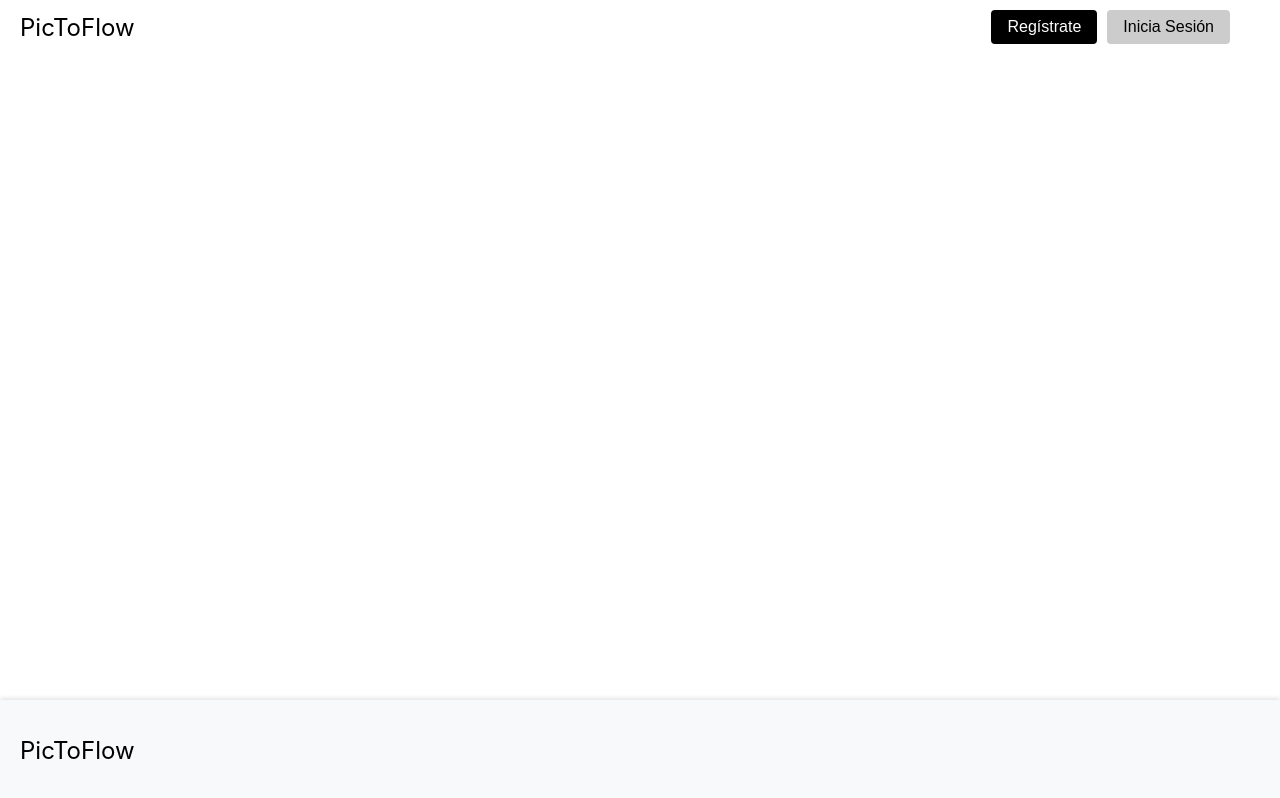
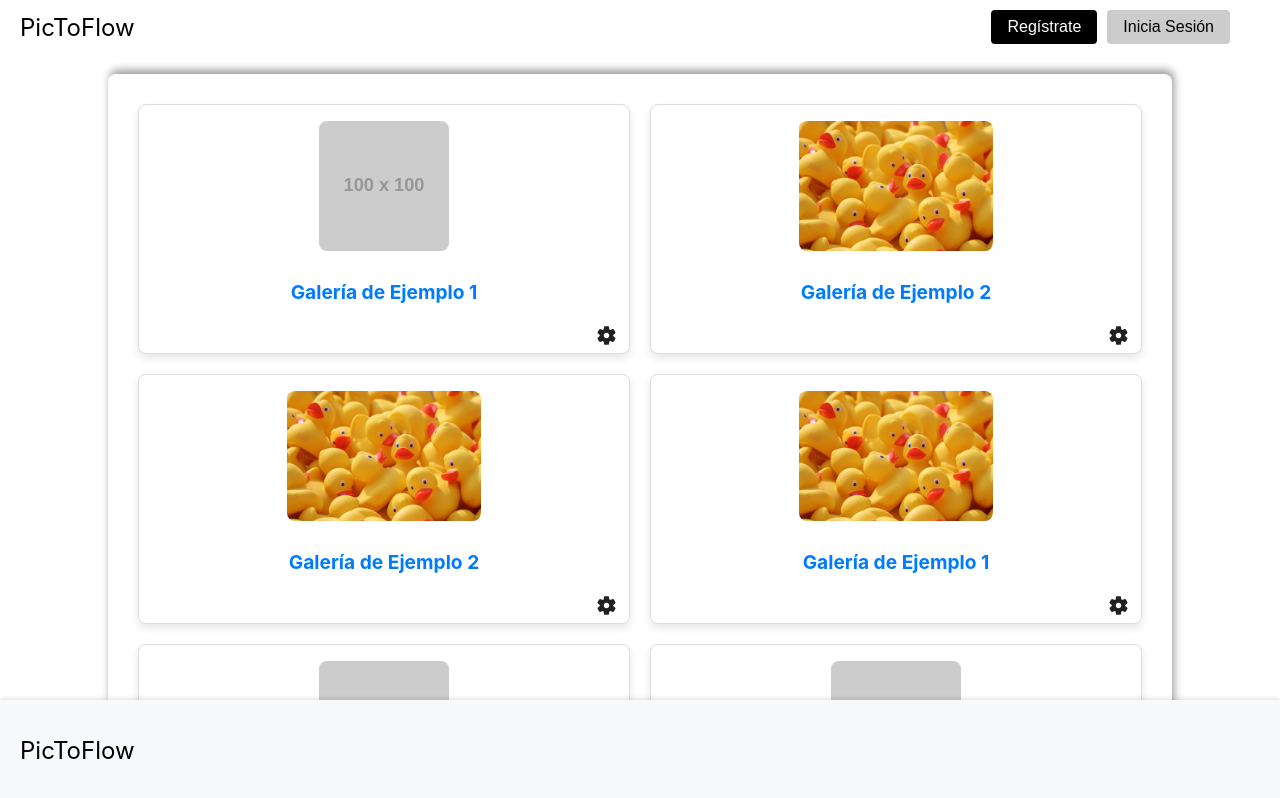
Before and after one commit to BitorBarbastro/pictoflow-Frontend, a React (Create React App) app: page /adminGalleries in a window 1280 px wide. Shown: the top 798 px of the page. Built offline with nearby package versions, Linux system fonts and the light colour scheme.

Commit message:
pagina adminGalleries mejoras visuales y enrutamientos

```diff
--- a/src/App.js
+++ b/src/App.js
@@ -9,12 +9,11 @@ import Hero from './components/hero';
 import CreateGallery from './components/CreateGallery';
 import AddImages from './components/AddImages';
 import GalleryPresentation from './components/GalleryPresentation';
-import PrivateRoute from './components/PrivateRoute';
-import PublicRoute from './components/PublicRoute';
 import UserProfile from './components/UserProfile';
 import WatermarkUpload from './components/WatermarkUpload';
+import AdminGalleries from './components/AdminGalleries'; // Importa el nuevo componente
 import styled from 'styled-components';
-import './App.css';
+import './App.css'; // Importa App.css
 
 const AppContainer = styled.div`
   display: flex;
@@ -36,15 +35,16 @@ function App() {
       <Content>
         <Routes>
           <Route exact path="/" element={<Hero />} />
-          <Route path="/login" element={<PublicRoute element={Login} />} />
+          <Route path="/login" element={<Login />} />
           <Route path="/register1" element={<Register1 />} />
           <Route path="/register2" element={<Register2 />} />
           <Route path="/createGallery" element={<CreateGallery />} />
           <Route path="/hero" element={<Hero />} />
-          <Route path="/perfil" element={<PrivateRoute element={UserProfile} />} />
-          <Route path="/watermarks" element={<PrivateRoute element={WatermarkUpload} />} />
-          <Route path="/addImages/:galleryId" element={<PrivateRoute element={AddImages} />} />
-          <Route path="/presentacion/:galleryId" element={<PrivateRoute element={GalleryPresentation} />} />
+          <Route path="/perfil" element={<UserProfile />} />
+          <Route path="/watermarks" element={<WatermarkUpload />} />
+          <Route path="/addImages/:galleryId" element={<AddImages />} />
+          <Route path="/presentacion/:galleryId" element={<GalleryPresentation />} />
+          <Route path="/adminGalleries" element={<AdminGalleries />} /> {/* Nueva ruta sin PrivateRoute */}
         </Routes>
       </Content>
       {!excludedPaths.includes(location.pathname) && <Footer />}
--- /dev/null
+++ b/src/components/AdminGalleries.js
@@ -0,0 +1,176 @@
+import React, { useState, useEffect } from 'react';
+import { Link } from 'react-router-dom';
+import styled, { keyframes } from 'styled-components';
+
+const GalleryList = styled.div`
+  display: flex;
+  flex-wrap: wrap;
+  justify-content: center;
+  border: none;
+  border-radius: 8px;
+  padding: 20px;
+  width: 80%;
+  margin: 20px auto 160px;
+  box-shadow:  2px -4px 8px 0px rgba(0, 0, 0, 0.4);
+`;
+
+const GalleryItem = styled.div`
+  position: relative; /* Añadir posición relativa para permitir la posición absoluta del botón */
+  display: flex;
+  flex-direction: column;
+  align-items: center;
+  height: 250px;
+  margin: 10px;
+  border-radius: 8px;
+  box-shadow: 0 4px 8px rgba(0, 0, 0, 0.1); /* Cambiar la sombra para que sea externa */
+  width: calc(50% - 20px);
+  background-color: #fff;
+  padding: 16px; /* Aumentar el padding para más espacio interno */
+  box-sizing: border-box;
+  border: 1px solid #ddd; /* Añadir un borde */
+`;
+const rotateAnimation = keyframes`
+  0% {
+    transform: rotate(0deg);
+  }
+  50% {
+    transform: rotate(270deg);
+  }
+  100% {
+    transform: rotate(180deg);
+  }
+`;
+
+const OptionsButton = styled.button`
+  position: absolute;
+  right: 10px;
+  bottom: 5px;
+  background: url('/images/settings.svg') no-repeat center center;
+  background-size: cover;
+  border: none;
+  border-radius: 50%;
+  width: 25px;
+  height: 25px;
+  display: flex;
+  align-items: center;
+  justify-content: center;
+  cursor: pointer;
+  &:hover {
+    animation: ${rotateAnimation} 1s ease-in-out;
+  }
+`;
+
+
+const GalleryImage = styled.img`
+  width: auto;
+  height: 60%;
+  object-fit: cover;
+  border-radius: 8px;
+  transition: transform 0.1s ease, box-shadow 0.3s ease; /* Añadir transición para suavizar el efecto */
+
+  &:hover {
+    transform: ${({ mouseX, mouseY }) => `scale(1.05) rotateX(${mouseY}deg) rotateY(${mouseX}deg)`}; /* Escalar e inclinar la imagen */
+    box-shadow: ${({ mouseX, mouseY }) => `${-mouseX}px ${-mouseY}px 20px rgba(0, 0, 0, 0.3)`}; /* Sombra dinámica invertida */
+  }
+`;
+
+const GalleryInfo = styled.div`
+  margin-top: 10px;
+  text-align: center;
+`;
+
+const GalleryTitle = styled.h3`
+  font-size: 1.2em; /* Aumentar el tamaño de la fuente */
+  margin-bottom: 8px; /* Añadir margen inferior */
+  text-align: center; /* Centrar el texto */
+`;
+
+const EditLink = styled(Link)`
+  color: #007bff;
+  text-decoration: none;
+  margin-top: 8px; /* Aumentar el margen superior */
+  text-align: center; /* Centrar el enlace */
+
+  &:hover {
+    text-decoration: underline; /* Subrayar el enlace al pasar el ratón */
+  }
+`;
+const AdminGalleries = () => {
+    const [galleries, setGalleries] = useState([]);
+    const [mousePosition, setMousePosition] = useState({ x: 0, y: 0 });
+
+    useEffect(() => {
+        // Configurar solo las galerías de ejemplo
+        const exampleGalleries = [
+            {
+                id: 1,
+                title: 'Galería de Ejemplo 1',
+                images: [{ url: 'https://via.placeholder.com/100' }]
+            },
+            {
+                id: 2,
+                title: 'Galería de Ejemplo 2',
+                images: [{ url: '/images/cuack.jpg' }]
+            },
+            {
+                id: 3,
+                title: 'Galería de Ejemplo 2',
+                images: [{ url: '/images/cuack.jpg' }]
+            },
+
+            {
+                id: 4,
+                title: 'Galería de Ejemplo 1',
+                images: [{ url: '/images/cuack.jpg' }]
+            },
+            {
+                id: 5,
+                title: 'Galería de Ejemplo 2',
+                images: [{ url: 'https://via.placeholder.com/100' }]
+            },
+            {
+                id: 6,
+                title: 'Galería de Ejemplo 1',
+                images: [{ url: 'https://via.placeholder.com/100' }]
+            },
+
+        ];
+        setGalleries(exampleGalleries);
+    }, []);
+
+    const handleMouseMove = (e) => {
+        const { offsetX, offsetY, target } = e.nativeEvent;
+        const { clientWidth, clientHeight } = target;
+
+        const mouseX = (offsetX / clientWidth) * 20 - 10; // Rango de -10 a 10
+        const mouseY = (offsetY / clientHeight) * 20 - 10; // Rango de -10 a 10
+
+        setMousePosition({ x: mouseX, y: mouseY });
+    };
+
+    return (
+        <GalleryList>
+            {galleries.map((gallery) => (
+                <GalleryItem key={gallery.id}>
+                    <GalleryImage
+                        src={gallery.images[0]?.url || '/images/cuack.jpg'}
+                        alt={gallery.title}
+                        onMouseMove={handleMouseMove}
+                        mouseX={mousePosition.x}
+                        mouseY={mousePosition.y}
+                    />
+                    <GalleryInfo>
+                        <EditLink to={`/editGallery/${gallery.id}`}>
+                        <GalleryTitle>{gallery.title}
+                        </GalleryTitle>
+                        </EditLink>
+                    </GalleryInfo>
+                    <OptionsButton />
+
+                </GalleryItem>
+            ))}
+        </GalleryList>
+    );
+};
+
+export default AdminGalleries;
--- a/src/components/Footer.js
+++ b/src/components/Footer.js
@@ -1,7 +1,8 @@
-import React, { useState } from 'react';
+import React, { useState, useEffect } from 'react';
 import styled, { keyframes } from 'styled-components';
 import { useNavigate, Link as RouterLink } from 'react-router-dom';
-import { useEffect } from 'react';
+
+
 
 const fadeIn = keyframes`
   from {
@@ -26,8 +27,10 @@ const FooterBase = ({ isExpanded, className, children, onMouseEnter, onMouseLeav
     {children}
   </footer>
 );
+
 const body = document.body;
 body.style.transition = 'height 0.3s ease'; // Añade una transición suave al tamaño del body
+
 const FooterContainer = styled(FooterBase)`
   background-color: #f8f9fa;
   padding: 20px 0;
@@ -102,10 +105,12 @@ const Footer = () => {
 
     if (isExpanded) {
       body.style.height = `${bodyHeight}px`;
-      window.scrollTo({
-        top: body.scrollHeight,
-        behavior: 'auto'
-      });
+      setTimeout(() => {
+        window.scrollTo({
+          top: body.scrollHeight + (footerHeight - 60),
+          behavior: 'smooth'
+        });
+      }, 300); // Aumenta el delay para asegurar que el scroll se realice después de la expansión
     } else {
       body.style.height = `${body.scrollHeight - (200 - 60)}px`;
       setTimeout(() => {
@@ -113,7 +118,7 @@ const Footer = () => {
           top: body.scrollHeight - footerHeight + 60,
           behavior: 'smooth'
         });
-      }, 0);
+      }, 300); // Aumenta el delay para asegurar que el scroll se realice después de la expansión
     }
   }, [isExpanded]);
 
@@ -128,7 +133,7 @@ const Footer = () => {
         <LinkColumn>
           <LinkTitle>Acceso Rápido</LinkTitle>
           <Link to="/perfil">Perfil</Link>
-          <Link to="/createGallery">Administrar Galerias</Link>
+          <Link to="/adminGalleries">Administrar Galerias</Link>
           <Link to="/login">Cerrar Sesión</Link>
         </LinkColumn>
         <LinkColumn>
--- a/src/components/Login.js
+++ b/src/components/Login.js
@@ -13,7 +13,7 @@ const LoginContainer = styled.div`
   align-items: center;
   justify-content: center;
   min-height: 100vh;
-  padding: 20px;
+  padding: 0px;
 `;
 
 const Title = styled.h1`
--- a/src/components/Register2.js
+++ b/src/components/Register2.js
@@ -87,7 +87,7 @@ const RegisterContainer = styled.div`
   align-items: center;
   justify-content: center;
   min-height: 100vh;
-  padding: 20px;
+  padding: 0px;
 `;
 
 const Register2 = () => {
--- a/src/components/WatermarkSelector.js
+++ b/src/components/WatermarkSelector.js
@@ -84,7 +84,6 @@ const WatermarkSelector = ({ selectedWatermark, setSelectedWatermark, setWaterma
           value={selectedWatermark}
           onChange={e => setSelectedWatermark(e.target.value)}
         >
-          <option value="">Sin marca de agua</option>
           {watermarks.map(watermark => (
             <option key={watermark.id} value={watermark.id}>
               {watermark.name}
```
Also changed, not shown: src/components/Register1.js (+22 -19 lines).
